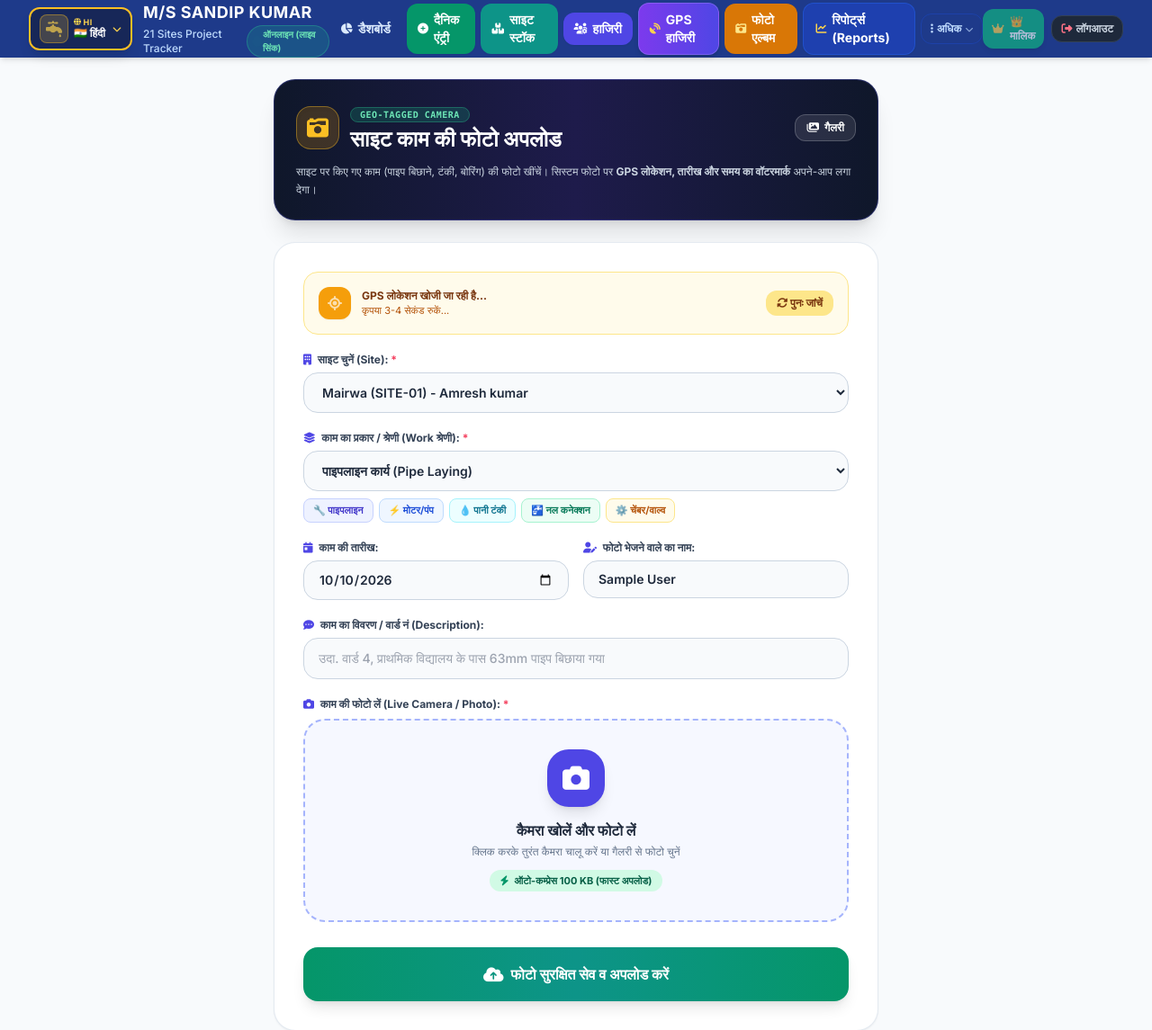
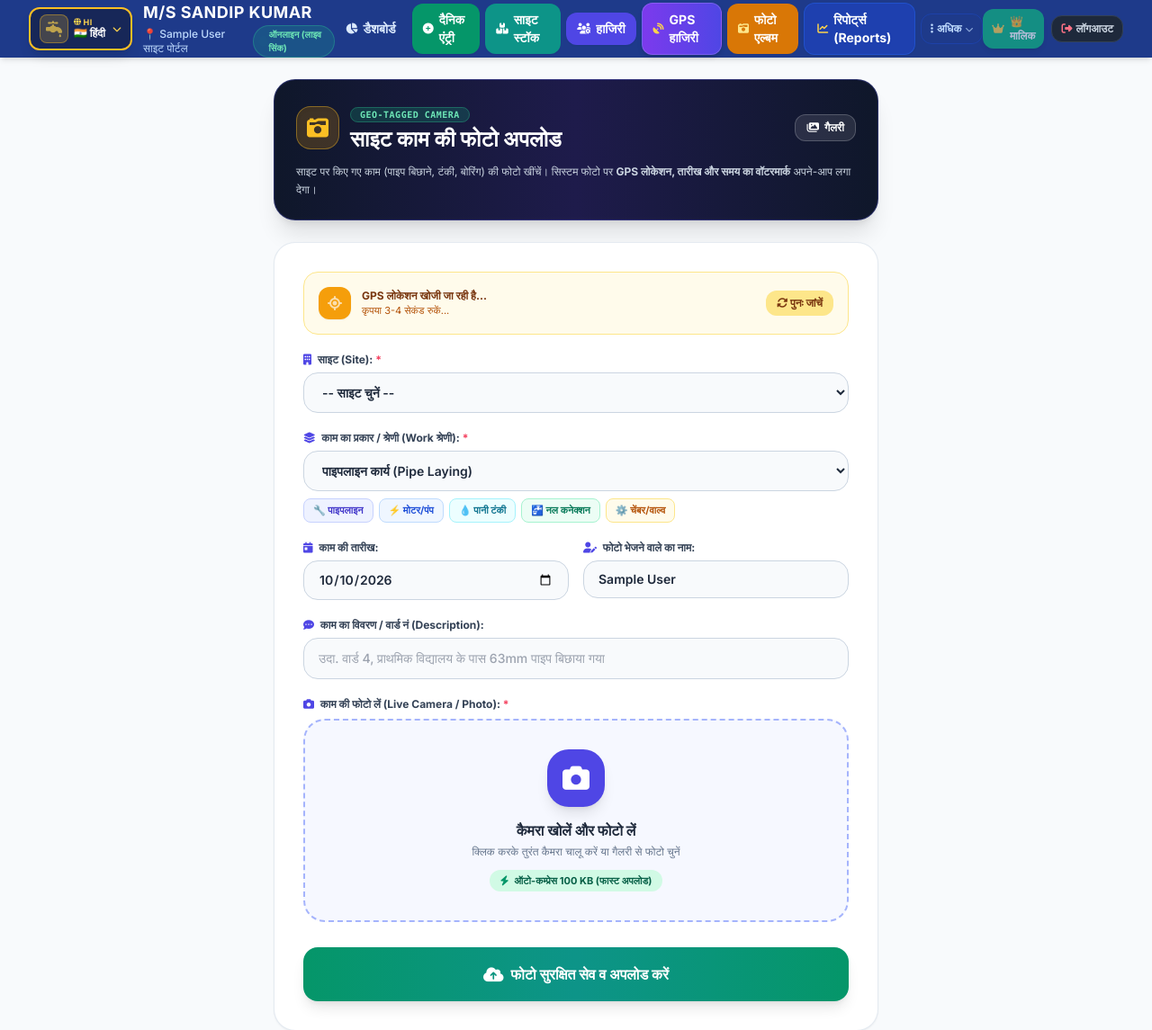
Before and after one commit to subashrajsp143-beep/sandipkumar-tracker, a Flask app: page /site-photos/upload in a window 1280 px wide. Shown: the top 1145 px of the page at 90% size. Run offline with Flask 3, Linux system fonts and the light colour scheme; the visitor is signed in with stand-in values (Sample User, id 1); data comes from the database, SQL or seed files in the repository; some libraries are stand-ins or nearby versions.

Commit message:
Strictly isolate site photos, photo upload, album print and reports to assigned site for supervisors

```diff
--- a/app.py
+++ b/app.py
@@ -737,8 +737,14 @@ def update_material_photo(material_id):
 # 3. Unified Reports Hub (All-in-One: Daily, Monthly, Site, Material, Matrix)
 @app.route("/reports")
 def reports_hub():
+    is_owner = session.get("is_owner", False)
+    user_site_id = session.get("site_id")
+
     tab = request.args.get("tab", "daily")
     sites = database.get_all_sites()
+    if not is_owner and user_site_id:
+        sites = [s for s in sites if s["id"] == int(user_site_id)]
+
     materials = database.get_all_materials()
 
     report_date = request.args.get("date", datetime.date.today().strftime("%Y-%m-%d"))
@@ -749,6 +755,10 @@ def reports_hub():
     total_day_cost = 0.0
     if tab == "daily":
         daily_entries, site_summaries = database.get_daily_report(report_date)
+        if not is_owner and user_site_id:
+            uid = int(user_site_id)
+            daily_entries = [e for e in daily_entries if e.get("site_id") == uid]
+            site_summaries = [s for s in site_summaries if s.get("id") == uid or s.get("site_id") == uid]
         total_day_cost = sum(s["site_total_cost"] or 0 for s in site_summaries)
 
     # Monthly Data
@@ -762,6 +772,8 @@ def reports_hub():
 
     # Site Wise Data
     site_id_arg = request.args.get("site_id", type=int)
+    if not is_owner and user_site_id:
+        site_id_arg = int(user_site_id)
     from_date = request.args.get("from_date", "")
     to_date = request.args.get("to_date", "")
     selected_site_id = site_id_arg if site_id_arg else (sites[0]["id"] if sites else None)
@@ -856,10 +868,18 @@ def matrix_report():
 # 5.1 Dedicated Item Date Timeline (Kab Kab Use Hua)
 @app.route("/item-history")
 def item_history():
+    is_owner = session.get("is_owner", False)
+    user_site_id = session.get("site_id")
+
     materials = database.get_all_materials()
     sites = database.get_all_sites()
     mat_id_arg = request.args.get("material_id", type=int)
     site_id_arg = request.args.get("site_id", type=int)
+
+    # Security Lock: If not owner, lock to user's assigned site
+    if not is_owner and user_site_id:
+        site_id_arg = int(user_site_id)
+        sites = [s for s in sites if s["id"] == int(user_site_id)]
 
     selected_mat_id = mat_id_arg if mat_id_arg else (materials[0]["id"] if materials else None)
     selected_material = database.get_material_by_id(selected_mat_id) if selected_mat_id else None
@@ -881,7 +901,12 @@ def item_history():
 # 7. Excel Exports
 @app.route("/export/site-excel")
 def export_site_excel():
+    is_owner = session.get("is_owner", False)
+    user_site_id = session.get("site_id")
+
     site_id = request.args.get("site_id", type=int)
+    if not is_owner and user_site_id:
+        site_id = int(user_site_id)
     from_date = request.args.get("from_date", "")
     to_date = request.args.get("to_date", "")
 
@@ -1373,18 +1398,24 @@ def export_manpower_pdf():
 
 @app.route("/site-photos")
 def site_photos_view():
+    is_owner = session.get("is_owner", False)
+    user_site_id = session.get("site_id")
+
     site_id_arg = request.args.get("site_id")
     selected_site_id = int(site_id_arg) if (site_id_arg and site_id_arg.isdigit()) else None
 
-    # If supervisor logged in, default to supervisor's site
-    if not selected_site_id and session.get("supervisor_site_id"):
-        selected_site_id = int(session.get("supervisor_site_id"))
+    # SECURITY LOCK: If supervisor / non-owner, strictly lock to assigned site
+    if not is_owner and user_site_id:
+        selected_site_id = int(user_site_id)
 
     selected_month = request.args.get("month", "").strip()
     selected_date = request.args.get("date", "").strip()
     selected_category = request.args.get("category", "").strip()
 
     sites = database.get_all_sites()
+    if not is_owner and user_site_id:
+        sites = [s for s in sites if s["id"] == int(user_site_id)]
+
     selected_site = database.get_site_by_id(selected_site_id) if selected_site_id else None
     available_months = database.get_available_photo_months(site_id=selected_site_id)
 
@@ -1413,6 +1444,7 @@ def site_photos_view():
         sites=sites,
         selected_site=selected_site,
         selected_site_id=selected_site_id,
+        locked_site_id=int(user_site_id) if (not is_owner and user_site_id) else None,
         months=available_months,
         selected_month=selected_month,
         selected_date=selected_date,
@@ -1427,11 +1459,19 @@ def site_photos_view():
 
 @app.route("/site-photos/upload", methods=["GET", "POST"])
 def site_photo_upload():
+    is_owner = session.get("is_owner", False)
+    user_site_id = session.get("site_id")
+
     if request.method == "POST":
         try:
             site_id_raw = request.form.get("site_id")
             if not site_id_raw:
                 return jsonify({"success": False, "message": "कृपया साइट चुनें"}), 400
+
+            # SECURITY RESTRICTION: Non-owners can only upload photos for their own assigned site
+            if not is_owner and user_site_id:
+                if int(site_id_raw) != int(user_site_id):
+                    return jsonify({"success": False, "message": "❌ सुरक्षा प्रतिबंध: आप केवल अपनी अधिकृत साइट की फोटो अपलोड कर सकते हैं।"}), 403
 
             site = database.get_site_by_id(int(site_id_raw))
             if not site:
@@ -1475,9 +1515,12 @@ def site_photo_upload():
     # GET: Render Mobile Upload Page
     sites = database.get_all_sites()
     site_id_arg = request.args.get("site_id")
-    selected_site_id = int(site_id_arg) if (site_id_arg and site_id_arg.isdigit()) else session.get("supervisor_site_id")
-    if selected_site_id:
-        selected_site_id = int(selected_site_id)
+    selected_site_id = int(site_id_arg) if (site_id_arg and site_id_arg.isdigit()) else None
+
+    # SECURITY LOCK: If non-owner, lock strictly to assigned site
+    if not is_owner and user_site_id:
+        selected_site_id = int(user_site_id)
+        sites = [s for s in sites if s["id"] == int(user_site_id)]
 
     uploader_name = session.get("worker_name") or session.get("supervisor_name") or ""
     categories = photo_service.PHOTO_CATEGORIES
@@ -1488,6 +1531,7 @@ def site_photo_upload():
         "photo_upload.html",
         sites=sites,
         selected_site_id=selected_site_id,
+        locked_site_id=int(user_site_id) if (not is_owner and user_site_id) else None,
         uploader_name=uploader_name,
         categories=categories,
         today=today
@@ -1497,6 +1541,19 @@ def site_photo_upload():
 @app.route("/api/site-photos/delete/<int:photo_id>", methods=["POST", "DELETE"])
 def delete_site_photo_api(photo_id):
     try:
+        is_owner = session.get("is_owner", False)
+        user_site_id = session.get("site_id")
+
+        # Security check: If not owner, verify photo belongs to user's site
+        if not is_owner and user_site_id:
+            conn = database.get_db()
+            cursor = conn.cursor()
+            cursor.execute("SELECT site_id FROM site_work_photos WHERE id = ?", (photo_id,))
+            row = cursor.fetchone()
+            conn.close()
+            if not row or row[0] != int(user_site_id):
+                return jsonify({"success": False, "message": "❌ सुरक्षा प्रतिबंध: आप केवल अपनी अधिकृत साइट की फोटो हटा सकते हैं।"}), 403
+
         url = database.delete_site_work_photo(photo_id)
         if url and url.startswith("/static/"):
             disk_path = url.lstrip("/")
@@ -1512,8 +1569,16 @@ def delete_site_photo_api(photo_id):
 
 @app.route("/export/site-photos-pdf")
 def export_site_photos_pdf():
+    is_owner = session.get("is_owner", False)
+    user_site_id = session.get("site_id")
+
     site_id_arg = request.args.get("site_id")
     selected_site_id = int(site_id_arg) if (site_id_arg and site_id_arg.isdigit()) else None
+
+    # SECURITY LOCK: If non-owner, strictly lock to assigned site
+    if not is_owner and user_site_id:
+        selected_site_id = int(user_site_id)
+
     selected_month = request.args.get("month", "").strip()
     selected_date = request.args.get("date", "").strip()
     selected_category = request.args.get("category", "").strip()
@@ -1552,8 +1617,16 @@ def export_site_photos_pdf():
 
 @app.route("/site-photos/print-album")
 def site_photos_print_album():
+    is_owner = session.get("is_owner", False)
+    user_site_id = session.get("site_id")
+
     site_id_arg = request.args.get("site_id")
     selected_site_id = int(site_id_arg) if (site_id_arg and site_id_arg.isdigit()) else None
+
+    # SECURITY LOCK: If non-owner, strictly lock to assigned site
+    if not is_owner and user_site_id:
+        selected_site_id = int(user_site_id)
+
     selected_month = request.args.get("month", "").strip()
     selected_date = request.args.get("date", "").strip()
     selected_category = request.args.get("category", "").strip()
--- a/templates/base.html
+++ b/templates/base.html
@@ -131,7 +131,13 @@
                     <a href="{{ url_for('dashboard') }}" class="flex flex-col group py-1">
                         <span class="font-extrabold text-sm sm:text-lg tracking-wide text-white group-hover:text-amber-300 transition leading-tight" data-i18n="app_title">M/S SANDIP KUMAR</span>
                         <div class="flex items-center gap-1.5">
-                            <span class="text-[10px] sm:text-xs text-blue-200 font-medium">21 Sites Project Tracker</span>
+                            <span class="text-[10px] sm:text-xs text-blue-200 font-medium">
+                                {% if session.get('role') == 'supervisor' and session.get('site_name') %}
+                                📍 {{ session.get('site_name') }} साइट पोर्टल
+                                {% else %}
+                                21 Sites Project Tracker
+                                {% endif %}
+                            </span>
                             <span id="networkBadge" class="hidden sm:inline-flex items-center gap-1 px-2 py-0.5 rounded-full text-[10px] font-bold bg-emerald-500/20 text-emerald-300 border border-emerald-400/30">
                                 <span class="w-1.5 h-1.5 rounded-full bg-emerald-400 animate-ping inline-block"></span>
                                 <span id="networkText" data-i18n="online_status">Online</span>
@@ -186,15 +192,18 @@
                             <a href="/site-photos/upload" class="flex items-center gap-2 px-3 py-2 rounded-xl text-xs font-bold hover:bg-amber-900/60 text-amber-300">
                                 <i class="fa-solid fa-camera w-4 text-amber-400"></i> <span>📸 फोटो अपलोड करें</span>
                             </a>
+                            {% if session.get('is_owner') or user_role == 'owner' %}
                             <button onclick="openGlobalSiteGpsModal()" class="w-full text-left flex items-center gap-2 px-3 py-2 rounded-xl text-xs font-bold hover:bg-violet-900/60 text-amber-300">
                                 <i class="fa-solid fa-map-location-dot w-4 text-amber-400"></i> <span>📍 साइट GPS सेट करें</span>
                             </button>
+                            {% endif %}
                             <a href="/geo-attendance" class="flex items-center gap-2 px-3 py-2 rounded-xl text-xs font-bold hover:bg-violet-900/60 text-purple-300">
                                 <i class="fa-solid fa-satellite-dish w-4 text-purple-400"></i> <span>GPS हाजिरी मॉनिटर</span>
                             </a>
                             <a href="{{ url_for('company_website') }}" class="flex items-center gap-2 px-3 py-2 rounded-xl text-xs font-semibold hover:bg-blue-900/60 text-cyan-300">
                                 <i class="fa-solid fa-globe w-4 text-cyan-400"></i> <span>कंपनी वेबसाइट</span>
                             </a>
+                            {% if session.get('is_owner') or user_role == 'owner' %}
                             <a href="{{ url_for('material_store') }}" class="flex items-center gap-2 px-3 py-2 rounded-xl text-xs font-semibold hover:bg-blue-900/60 text-amber-300">
                                 <i class="fa-solid fa-cart-shopping w-4 text-amber-400"></i> <span>मटेरियल स्टोर (+ऐड)</span>
                             </a>
@@ -208,6 +217,7 @@
                             <a href="/api/backup" download class="flex items-center gap-2 px-3 py-2 rounded-xl text-xs font-bold hover:bg-amber-950/60 text-amber-300">
                                 <i class="fa-solid fa-cloud-arrow-down w-4 text-amber-400"></i> <span>पूरा बैकअप डाउनलोड</span>
                             </a>
+                            {% endif %}
                         </div>
                     </div>
                 </nav>
@@ -282,20 +292,25 @@
 
             <!-- Section 2: Secondary / Master Data -->
             <div class="pt-2 border-t border-slate-800 space-y-1.5">
-                <span class="text-[10px] font-bold uppercase tracking-wider text-slate-400 px-1">मास्टर व सेटिंग्स (Tools)</span>
+                <span class="text-[10px] font-bold uppercase tracking-wider text-slate-400 px-1">अन्य लिंक्स (Quick Links)</span>
                 <div class="grid grid-cols-2 gap-2">
+                    <a href="/site-photos/upload" class="p-2.5 rounded-xl bg-amber-950/70 text-xs font-bold text-amber-300 text-center flex items-center justify-center gap-1.5 border border-amber-500/40">
+                        <i class="fa-solid fa-camera"></i> <span>फोटो अपलोड</span>
+                    </a>
+                    <a href="{{ url_for('company_website') }}" class="p-2.5 rounded-xl bg-blue-950/80 text-xs font-bold text-cyan-300 text-center flex items-center justify-center gap-1.5 border border-cyan-400/30">
+                        <i class="fa-solid fa-globe"></i> <span>कंपनी वेबसाइट</span>
+                    </a>
+                    {% if session.get('is_owner') or user_role == 'owner' %}
                     <a href="{{ url_for('sites_list') }}" class="p-2.5 rounded-xl bg-slate-900 text-xs font-semibold text-blue-200 text-center flex items-center justify-center gap-1.5">
                         <i class="fa-solid fa-building-circle-check text-blue-400"></i> <span>21 साइट्स</span>
                     </a>
                     <a href="{{ url_for('materials_list') }}" class="p-2.5 rounded-xl bg-slate-900 text-xs font-semibold text-blue-200 text-center flex items-center justify-center gap-1.5">
                         <i class="fa-solid fa-list-check text-indigo-400"></i> <span>मटेरियल लिस्ट</span>
                     </a>
-                    <a href="{{ url_for('company_website') }}" class="p-2.5 rounded-xl bg-blue-950/80 text-xs font-bold text-cyan-300 text-center flex items-center justify-center gap-1.5 border border-cyan-400/30">
-                        <i class="fa-solid fa-globe"></i> <span>कंपनी वेबसाइट</span>
+                    <a href="/api/backup" download class="p-2.5 rounded-xl bg-amber-950/60 text-xs font-bold text-amber-300 text-center flex items-center justify-center gap-1.5 border border-amber-600/30 col-span-2">
+                        <i class="fa-solid fa-cloud-arrow-down"></i> <span>पूरा डेटा बैकअप</span>
                     </a>
-                    <a href="/api/backup" download class="p-2.5 rounded-xl bg-amber-950/60 text-xs font-bold text-amber-300 text-center flex items-center justify-center gap-1.5 border border-amber-600/30">
-                        <i class="fa-solid fa-cloud-arrow-down"></i> <span>डेटा बैकअप</span>
-                    </a>
+                    {% endif %}
                 </div>
             </div>
         </div>
@@ -581,6 +596,7 @@
     </div>
 
     <!-- UNIVERSAL SITE GPS MODAL (Owner Mode GPS Setup) -->
+    {% if session.get('is_owner') or user_role == 'owner' %}
     <div id="globalSiteGpsModal" class="hidden fixed inset-0 bg-slate-950/80 backdrop-blur-xs z-50 flex items-center justify-center p-4">
         <div class="bg-white rounded-3xl max-w-md w-full p-6 shadow-2xl border border-slate-200">
             <div class="flex items-center justify-between pb-3 border-b border-slate-100 mb-4">
@@ -621,12 +637,12 @@
                     <div>
                         <label class="block text-xs font-bold text-slate-700 mb-1">Latitude *</label>
                         <input type="number" step="any" id="globalGpsLatitude" required placeholder="उदा. 26.2196"
-                               class="w-full px-3 py-2 rounded-xl border border-slate-300 text-sm font-semibold focus:ring-2 focus:ring-violet-500">
+                                class="w-full px-3 py-2 rounded-xl border border-slate-300 text-sm font-semibold focus:ring-2 focus:ring-violet-500">
                     </div>
                     <div>
                         <label class="block text-xs font-bold text-slate-700 mb-1">Longitude *</label>
                         <input type="number" step="any" id="globalGpsLongitude" required placeholder="उदा. 84.3567"
-                               class="w-full px-3 py-2 rounded-xl border border-slate-300 text-sm font-semibold focus:ring-2 focus:ring-violet-500">
+                                class="w-full px-3 py-2 rounded-xl border border-slate-300 text-sm font-semibold focus:ring-2 focus:ring-violet-500">
                     </div>
                 </div>
 
@@ -649,6 +665,7 @@
             </form>
         </div>
     </div>
+    {% endif %}
 
     <script>
     // --- GLOBAL SITE GPS SETUP LOGIC ---
--- a/templates/photo_upload.html
+++ b/templates/photo_upload.html
@@ -58,8 +58,20 @@
         <!-- Site Selection -->
         <div>
             <label class="block text-xs font-bold text-slate-700 mb-1.5">
-                <i class="fa-solid fa-building text-indigo-600 mr-1"></i> साइट चुनें (Site): <span class="text-rose-500">*</span>
+                <i class="fa-solid fa-building text-indigo-600 mr-1"></i> साइट (Site): <span class="text-rose-500">*</span>
             </label>
+            {% if locked_site_id %}
+            <div class="px-4 py-3 rounded-2xl bg-emerald-50 border border-emerald-300 text-emerald-900 text-sm font-bold flex items-center justify-between shadow-sm">
+                <div class="flex items-center gap-2">
+                    <i class="fa-solid fa-lock text-emerald-600"></i>
+                    {% for s in sites if s.id == locked_site_id %}
+                    <span>{{ s.name }} ({{ s.code }})</span>
+                    {% endfor %}
+                </div>
+                <span class="text-[11px] bg-emerald-600 text-white px-2 py-0.5 rounded-lg font-bold">आपकी अधिकृत साइट</span>
+            </div>
+            <input type="hidden" name="site_id" id="siteSelect" value="{{ locked_site_id }}">
+            {% else %}
             <select name="site_id" id="siteSelect" required class="w-full px-4 py-3 rounded-2xl bg-slate-50 border border-slate-300 text-slate-800 text-sm font-semibold focus:outline-none focus:ring-2 focus:ring-indigo-500">
                 <option value="">-- साइट चुनें --</option>
                 {% for s in sites %}
@@ -68,6 +80,7 @@
                 </option>
                 {% endfor %}
             </select>
+            {% endif %}
         </div>
 
         <!-- Work Category Selection -->
```
Also changed, not shown: templates/site_photos.html (+17 -2 lines).
